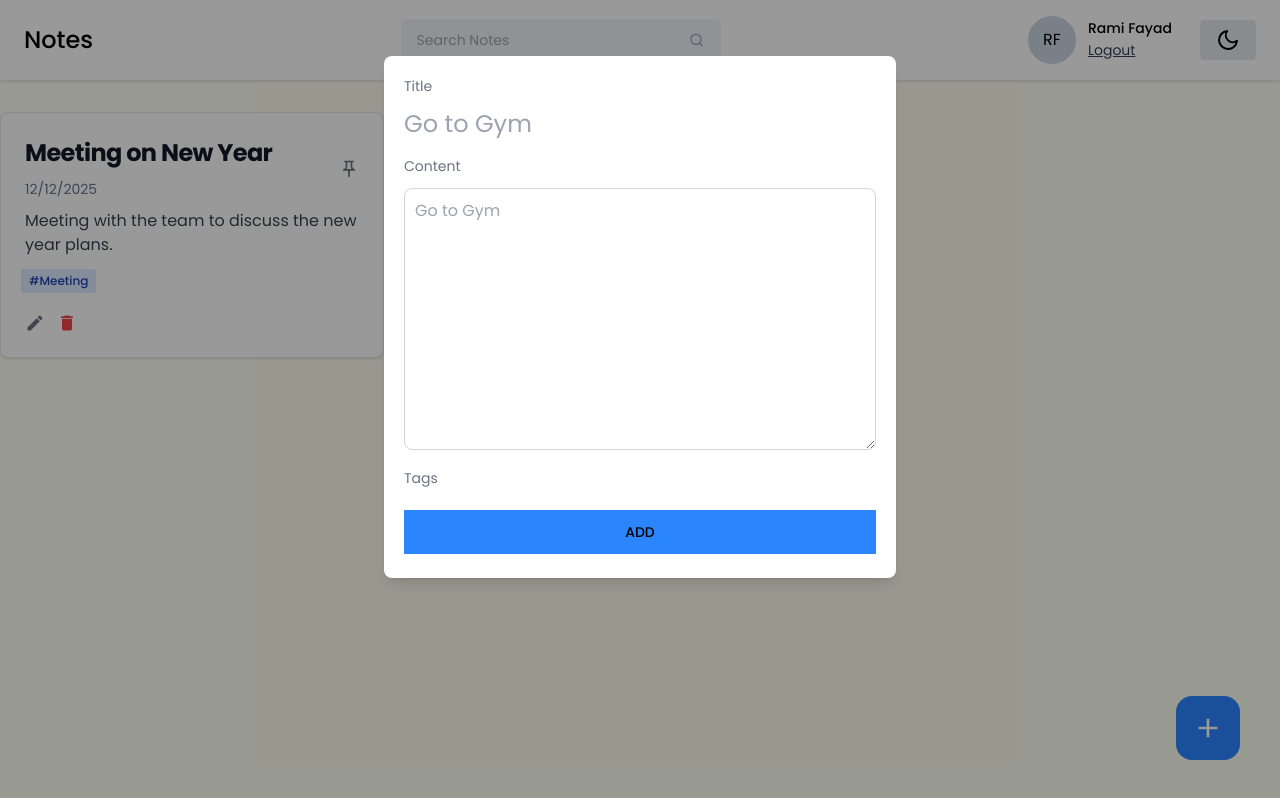
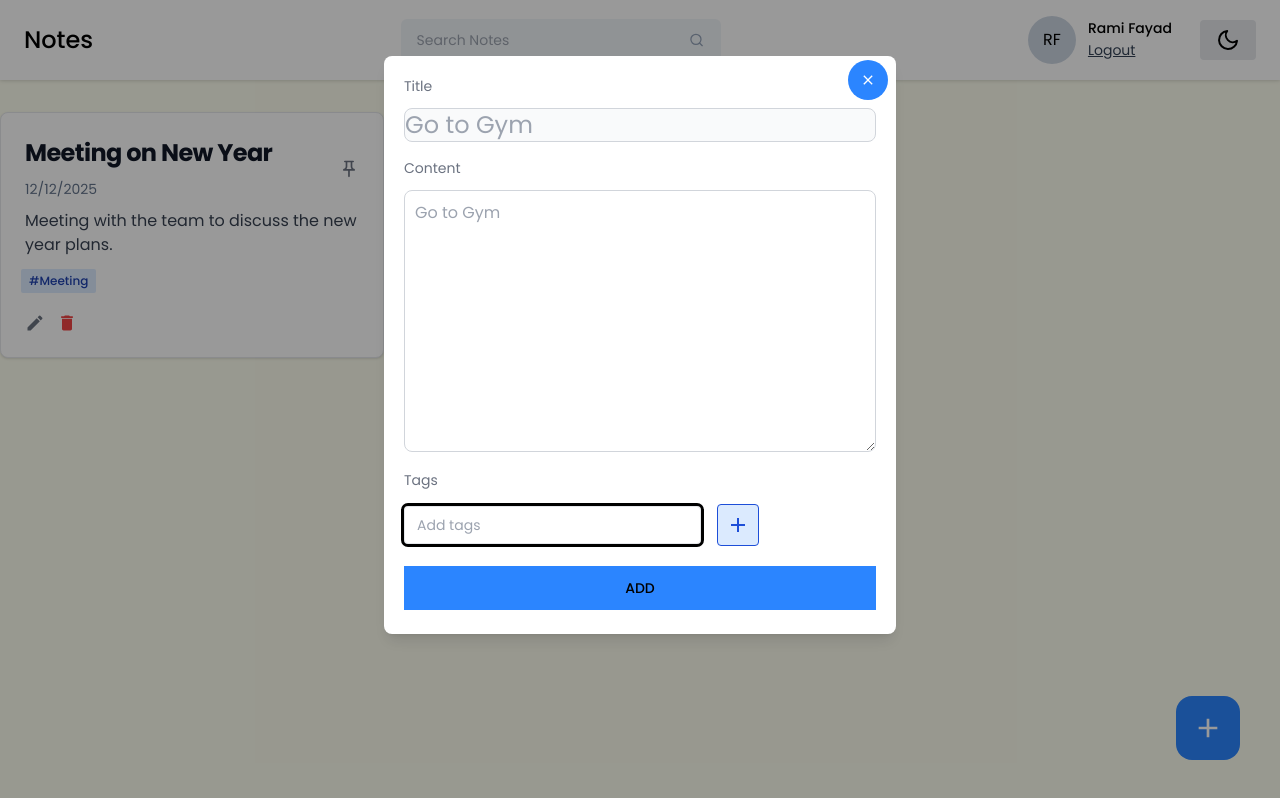
Before and after one commit to Rami-Fayad/Notes-APP, a React (Vite) app in the folder Frontend/: page /dashboard in a window 1280 px wide. Both pictures are taken after a click on the button 1208 px from the left and 728 px from the top of the page. Built offline with nearby package versions, Linux system fonts and the light colour scheme.

Commit message:
Tag Input

```diff
--- /dev/null
+++ b/Frontend/src/components/Input/TagInput.jsx
@@ -0,0 +1,68 @@
+import React from "react";
+import { MdAdd, MdClose } from "react-icons/md";
+
+import { useState } from "react";
+const TagInput = ({ tags, setTags }) => {
+  const [input, setInput] = useState("");
+
+  const hanldeInputchange = (e) => {
+    setInput(e.target.value);
+  };
+
+  const handleAddTag = () => {
+    if (input.trim() !== "") {
+      setTags([...tags, input.trim()]);
+      setInput("");
+    }
+  };
+  const handleKeyDown = (e) => {
+    if (e.key === "Enter") {
+      handleAddTag();
+    }
+  };
+
+  const handleRemoveTag = (tag) => {
+    setTags(tags.filter((t) => t !== tag));
+  };
+
+  return (
+    <div>
+      {tags?.length > 0 && (
+        <div className="flex flex-wrap gap-2">
+          {tags.map((tag, index) => (
+            <div
+              key={index}
+              className="bg-blue-100 dark:bg-blue-500 text-blue-700 dark:text-white px-3 py-1 rounded-full flex items-center gap-1"
+            >
+              <span>{tag}</span>
+              <button
+               onClick={()=>handleRemoveTag(tag)}
+              >
+                <MdClose className="text-sm"
+                on/>
+              </button>
+            </div>
+          ))}
+        </div>
+      )}
+      <div className="flex items-center gap-4 mt-3">
+        <input
+          type="text"
+          className=" dark:text-gray-100 text-sm  bg-transparent border px-3 py-2 rounded outline null"
+          placeholder="Add tags"
+          onChange={hanldeInputchange}
+          onKeyDown={handleKeyDown}
+        />
+
+        <button
+          className="bg-blue-100 hover:bg-blue-600 dark:hover:bg-blue-200 p-2 rounded flex items-center justify-center border-blue-700 border"
+          onClick={handleAddTag}
+        >
+          <MdAdd className="text-2xl text-blue-700 hover:text-white" />
+        </button>
+      </div>
+    </div>
+  );
+};
+
+export default TagInput;
--- a/Frontend/src/pages/Home/AddEditNotes.jsx
+++ b/Frontend/src/pages/Home/AddEditNotes.jsx
@@ -1,14 +1,45 @@
 import React from "react";
+import TagInput from "../../components/Input/TagInput";
+import { useState } from "react";
+import { MdClose } from "react-icons/md";
 
-const AddEditNotes = () => {
+const AddEditNotes = ({ noteData, type, closeModal }) => {
+  const [title, setTitle] = useState("");
+  const [content, setContent] = useState("");
+  const [tags, setTags] = useState([]);
+  const [error, setError] = useState("");
+const handleAddNote = () => {
+    if (!title)
+    {
+        setError("Title is required");
+        return;
+    }
+    if (!content)
+    {
+        setError("Content is required");
+        return;
+    }
+    setError("");
+    // Add note API call
+};
   return (
-    <div>
+    <div className="relative">
+      <button
+        className="absolute w-10 h-10 rounded-full dark:bg-slate-500 bg-primary -top-4 -right-3  flex justify-center items-center hover:bg-blue-200 dark:hover:bg-slate-600  "
+        onClick={() => {
+          closeModal();
+        }}
+      >
+        <MdClose className="text-[32-px] text-white" />
+      </button>
       <div className="flex flex-col gap-3">
         <label className="input-label">Title</label>
         <input
           type="text"
-          className=" text-sm sm:text-2xl text-slate-950 outline-none dark:text-white"
+          className=" text-sm sm:text-2xl text-gray-900 border border-gray-300 rounded-lg bg-gray-50  focus:ring-blue-500 focus:border-blue-500 dark:bg-gray-700 dark:border-gray-600 dark:placeholder-gray-400 dark:text-white dark:focus:ring-blue-500 dark:focus:border-blue-500"
           placeholder="Go to Gym"
+          value={title}
+          onChange={(e) => setTitle(e.target.value)}
         />
       </div>
 
@@ -18,14 +49,17 @@ const AddEditNotes = () => {
           className="block p-2.5 w-fulltext-sm outline-none text-gray-900 rounded-lg border border-gray-300 focus:ring-blue-500 focus:border-blue-500 dark:bg-gray-700 dark:border-gray-600 dark:placeholder-gray-400 dark:text-white dark:focus:ring-blue-500 dark:focus:border-blue-500"
           placeholder="Go to Gym"
           rows={10}
+          value={content}
+          onChange={(e) => setContent(e.target.value)}
         />
       </div>
 
       <div className="mt-4">
         <label className="input-label">Tags</label>
-        <button className="btn-primary font-medium mt-5 p-3"
-         onClick={() => {}}>
-         ADD
+        <TagInput tags={tags} setTags={setTags} />
+        {error && <p className="text-red-500 text-sm mt-4">{error}</p>}
+        <button className="btn-primary font-medium mt-5 p-3" onClick={handleAddNote}>
+          ADD
         </button>
       </div>
     </div>
--- a/Frontend/src/pages/Home/Home.jsx
+++ b/Frontend/src/pages/Home/Home.jsx
@@ -49,7 +49,9 @@ const Home = () => {
       contentLabel=""
       className=" w-[80%] sm:w-[40%] max-h-3/4 bg-white dark:bg-gray-800 rounded-lg shadow-lg p-5 mx-auto mt-14"
       >
-      <AddEditNotes />
+      <AddEditNotes
+
+      closeModal={closeModal}/>
 
       </Modal>
 
--- a/Frontend/src/pages/Login/Login.jsx
+++ b/Frontend/src/pages/Login/Login.jsx
@@ -1,7 +1,7 @@
 import React, { useState } from "react";
 import Navbar from "../../components/Navbar/Navbar";
 import { Link } from "react-router-dom";
-import InputPassword from "../../components/Inputpassword/InputPassword";
+import InputPassword from "../../components/Input/InputPassword";
 import { validateEmail } from "../../utils/validate";
 
 const Login = () => {
--- a/Frontend/src/pages/SignUp/SignUp.jsx
+++ b/Frontend/src/pages/SignUp/SignUp.jsx
@@ -1,6 +1,6 @@
 import React, { useState } from "react";
 import Navbar from "../../components/Navbar/Navbar";
-import InputPassword from "../../components/Inputpassword/InputPassword";
+import InputPassword from "../../components/Input/InputPassword";
 import { Link } from "react-router-dom";
 import { validateEmail } from "../../utils/validate";
 
```
Also changed, not shown: Frontend/src/components/Input/InputPassword.jsx (renamed from Frontend/src/components/Inputpassword/InputPassword.jsx).
